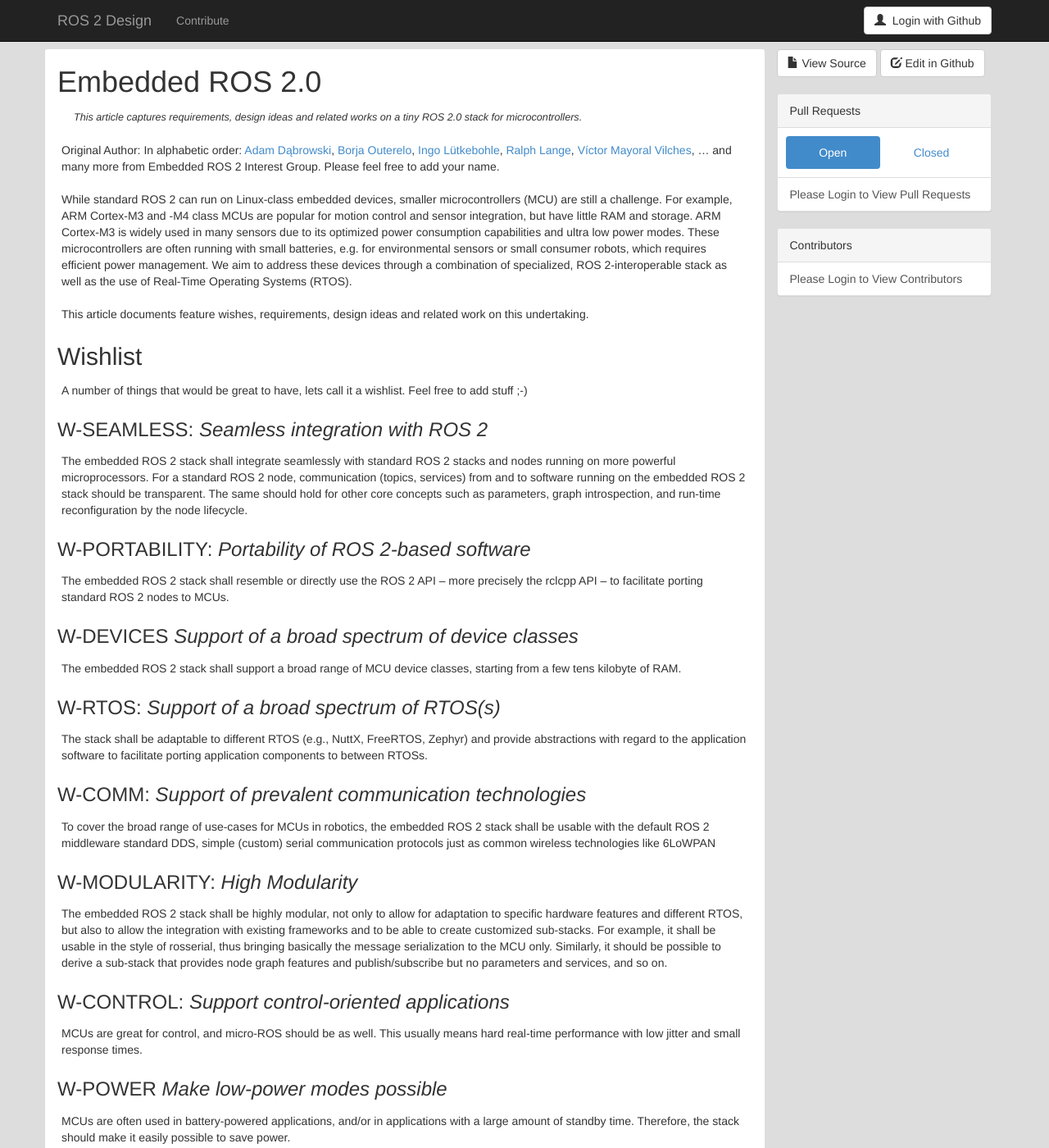
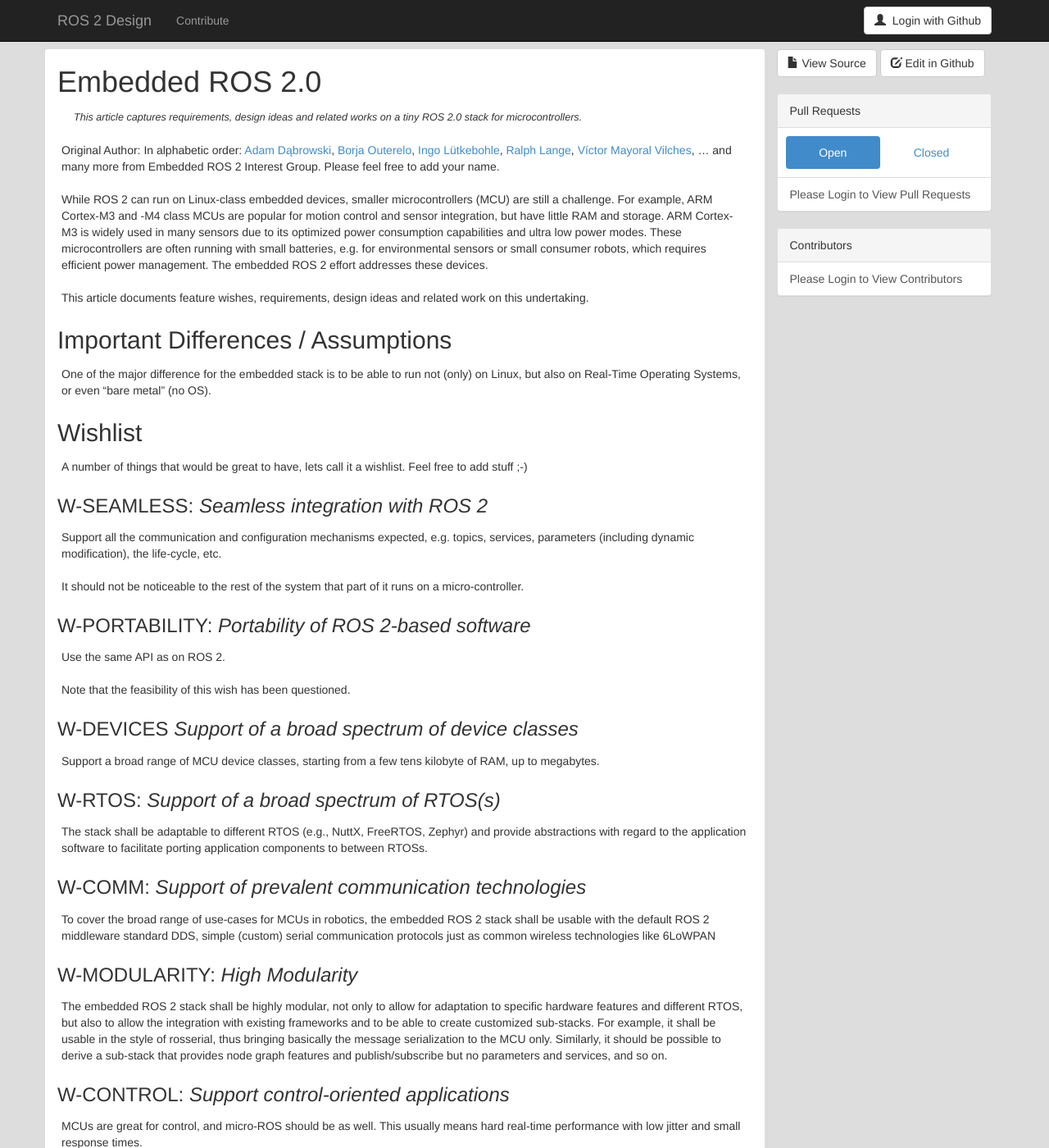
Before and after one commit to ros2/design, a Jekyll site: the page built from articles/embedded.md, in a window 1280 px wide and 1400 px high. Shown: the whole window at 82% size. Built offline with Jekyll 4.4.1, drawn with Linux system fonts in a browser that asks for light colours; nearby versions of some CDN libraries; some of the changed text lies outside the part shown.

Commit message:
Remove wording which might imply that re-implementing rmw/rcl is a goal

```diff
--- a/articles/embedded.md
+++ b/articles/embedded.md
@@ -17,44 +17,47 @@
 
 Original Author: {{ page.author }}
 
-While standard ROS 2 can run on Linux-class embedded devices, smaller
+While ROS 2 can run on Linux-class embedded devices, smaller
 microcontrollers (MCU) are still a challenge. For example, ARM Cortex-M3
 and -M4 class MCUs are popular for motion control and sensor integration,
 but have little RAM and storage. ARM Cortex-M3 is widely used in many
 sensors due to its optimized power consumption capabilities and ultra low
 power modes. These microcontrollers are often running with small batteries,
 e.g. for environmental sensors or small consumer robots, which requires
-efficient power management. We aim to address these devices through a
-combination of specialized, ROS 2-interoperable stack as well as the use
-of Real-Time Operating Systems (RTOS).
+efficient power management. The embedded ROS 2 effort addresses these devices.
 
 This article documents feature wishes, requirements, design ideas and
 related work on this undertaking.
 
+## Important Differences / Assumptions
+
+One of the major difference for the embedded stack is to be able to
+run not (only) on Linux, but also on Real-Time Operating Systems, or
+even "bare metal" (no OS).
+
 ## Wishlist
 
-A number of things that would be great to have, lets call it a wishlist.
-Feel free to add stuff ;-)
+A number of things that would be great to have, lets call it a wishlist. Feel free to add stuff ;-)
 
 ### W-SEAMLESS: *Seamless integration with ROS&nbsp;2*
 
-The embedded ROS 2 stack shall integrate seamlessly with standard
-ROS 2 stacks and nodes running on more powerful microprocessors. For
-a standard ROS 2 node, communication (topics, services) from and to
-software running on the embedded ROS 2 stack should be transparent.
-The same should hold for other core concepts such as parameters,
-graph introspection, and run-time reconfiguration by the node lifecycle.
+Support all the communication and configuration mechanisms expected,
+e.g. topics, services, parameters (including dynamic modification),
+the life-cycle, etc.
+
+It should not be noticeable to the rest of the system that part of
+it runs on a micro-controller.
 
 ### W-PORTABILITY: *Portability of ROS 2-based software*
 
-The embedded ROS 2 stack shall resemble or directly use the ROS 2 API
--- more precisely the rclcpp API -- to facilitate porting standard
-ROS 2 nodes to MCUs.
+Use the same API as on ROS 2.
+
+Note that the feasibility of this wish has been questioned.
 
 ### W-DEVICES *Support of a broad spectrum of device classes*
 
-The embedded ROS 2 stack shall support a broad range of MCU device
-classes, starting from a few tens kilobyte of RAM.
+Support a broad range of MCU device classes, starting from a
+few tens kilobyte of RAM, up to megabytes.
 
 ### W-RTOS: *Support of a broad spectrum of RTOS(s)*
 
@@ -111,20 +114,15 @@
 we propose and use the
 [Hardware Robot Information Model (HRIM)](https://acutronicrobotics.com/modularity/hrim/).|
 
-### More Details / Ideas
-
-In the EU project OFERA, we compiled a longer list of requirements to an embedded
-ROS 2 stack, which might serve as a good basis for the discussion. Please see
-Section 5 in
-[OFERA deliverable D1.7_Requirements.pdf](http://ofera.eu/storage/deliverables/OFERA_D1.7_Requirements.pdf).
-
 
 ## Questions
 
-To determine how feasible that is, and to come up with the actual requirements and/or design, a few questions come to mind. I've cross-referenced them to the relevant wishlist items (most of the there's more than one -- this suggests areas where trade-offs may be required, or alternatives pursued).
+To determine how feasible that is, and to come up with the actual
+requirements and/or design, a few questions come to mind. We've
+cross-referenced them to the relevant wishlist items (most of the
+time there's more than one -- this suggests areas where trade-offs
+may be required, or alternatives pursued).
 
-| Key | Related Wish | Question |
-|-----|-------------|----------|
 
 ### Q-RTOS: *Which RTOS(s) do we use as the basis?*
 
```
